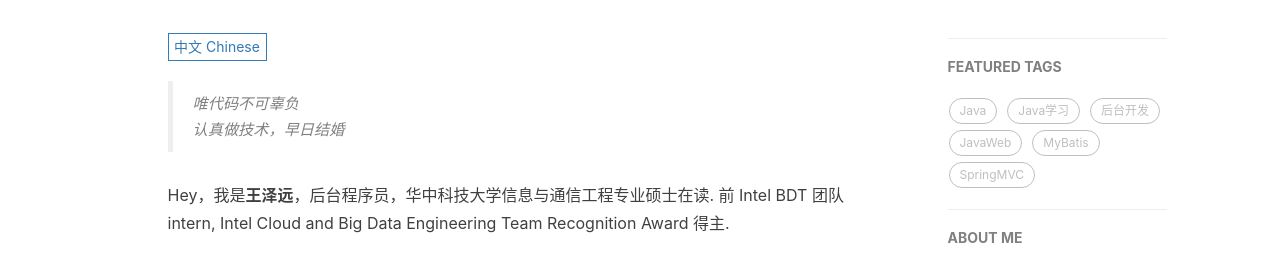
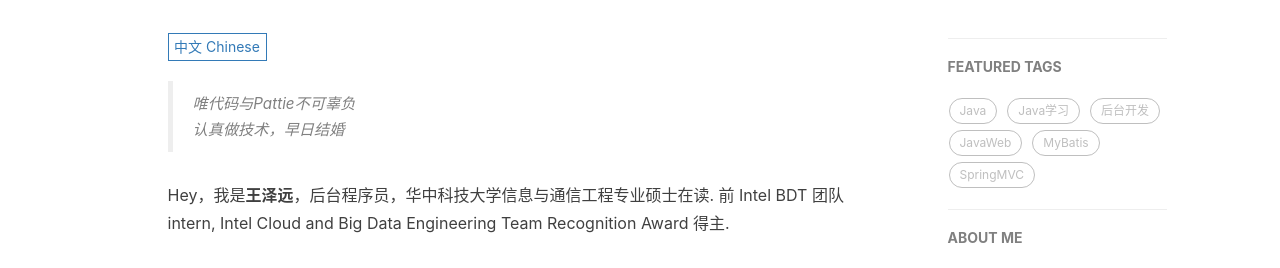
Before and after one commit to hubaoquan/CrowHawk.github.io, a Jekyll site: the page built from about.html, in a window 1280 px wide. Shown: the part 420-688 px from the top of the page. Built offline with Jekyll 4.4.1, drawn with Linux system fonts in a browser that asks for light colours; nearby versions of some CDN libraries; comment, search, counter and statistics services are not loaded.

Commit message:
aboutPattie

```diff
--- a/about.html
+++ b/about.html
@@ -14,7 +14,7 @@ description: "Hey, this is Crow."
 <div class="zh post-container">
 
     <!--copied from markdown -->
-    <blockquote><p>唯代码不可辜负<br>
+    <blockquote><p>唯代码与Pattie不可辜负<br>
     认真做技术，早日结婚</p></blockquote>
 
     <p>Hey，我是<strong>王泽远</strong>，后台程序员，华中科技大学信息与通信工程专业硕士在读. 前 Intel BDT 团队intern, Intel Cloud and Big Data Engineering Team Recognition Award 得主.</p><br />
```
